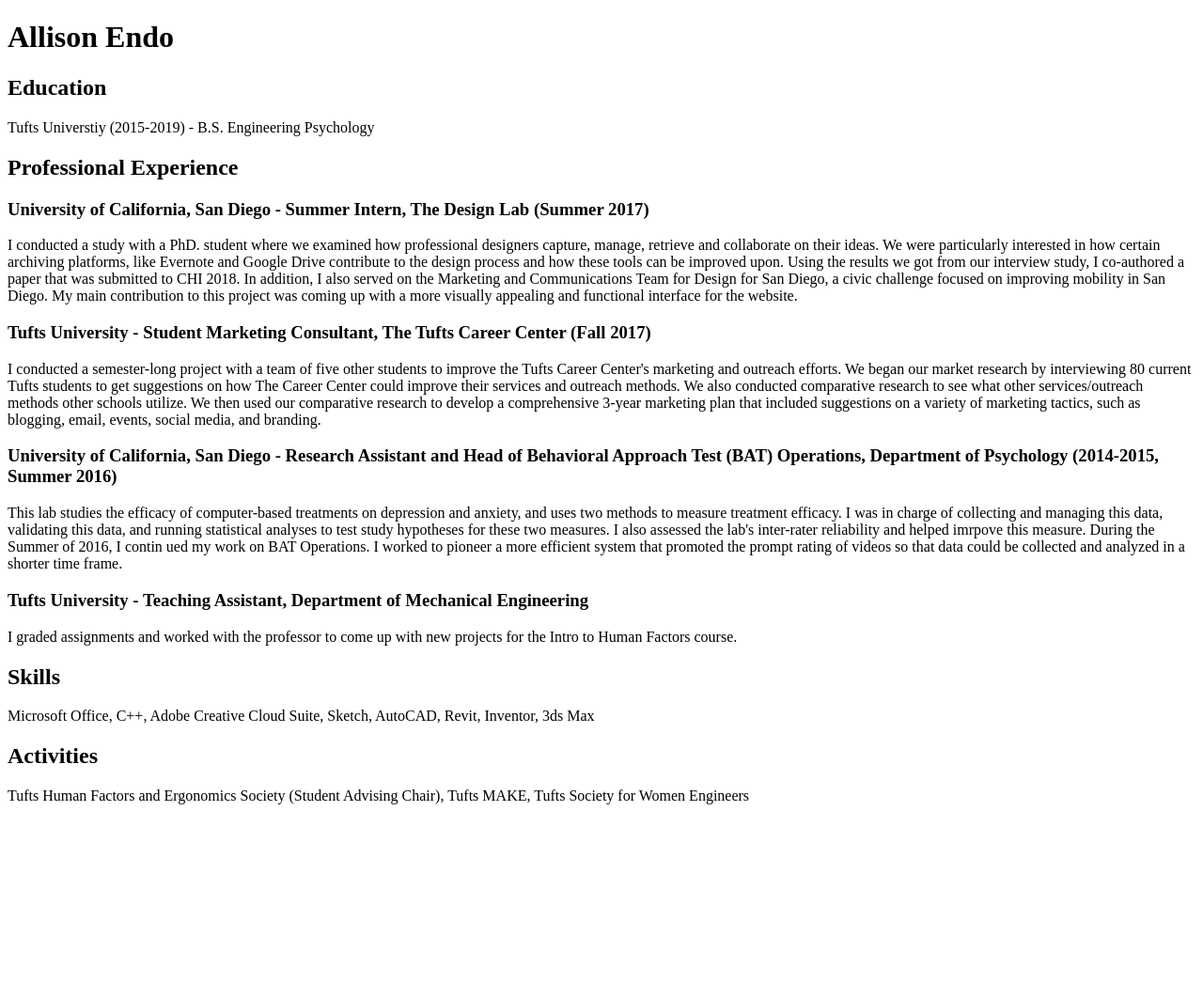
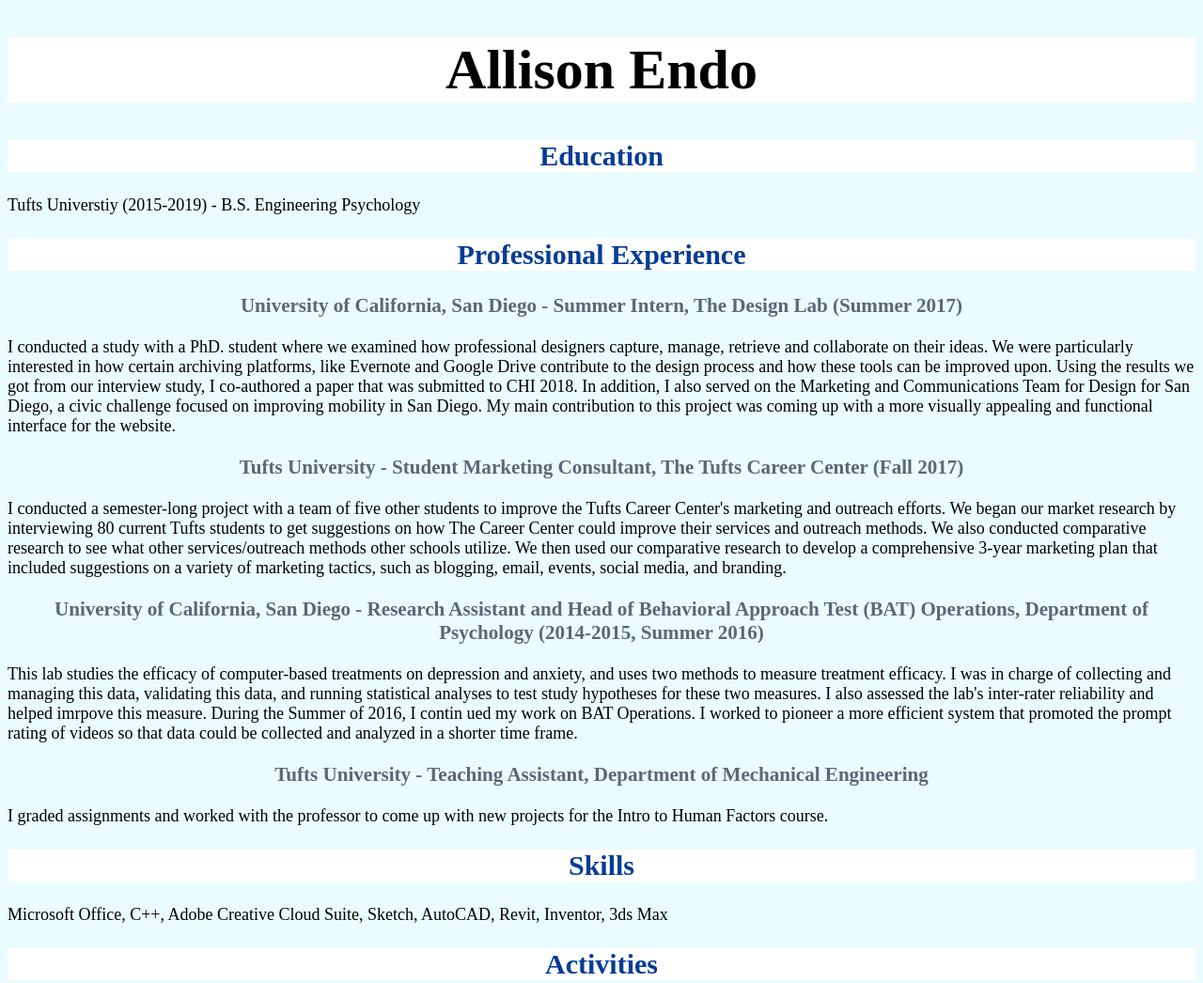
Before and after one commit to allisonendo1/allisonendo1.github.io, a plain HTML site: page resume.html in a window 1280 px wide. Shown: the top 1046 px of the page at 94% size. Before the commit the page ends 872 px from the top, so only its background shows below. Drawn offline with Linux system fonts and the light colour scheme.

Commit message:
commit style_resume.css, changes made to resume.html

```diff
--- a/resume.html
+++ b/resume.html
@@ -3,24 +3,43 @@
   <head>
     <meta charset = "utf-8" />
     <title> Allison Endo </title>
+    <link href="style_resume.css" rel="stylesheet" />
     </head>
   <body>
+    <div id="header">
       <h1>Allison Endo</h1>
+    </div>
+    <div class="section">
       <h2>Education</h2>
+    </div>
     <p>Tufts Universtiy (2015-2019) - B.S. Engineering Psychology</p>
+    <div class="section">
       <h2>Professional Experience</h2>
+    </div>
+    <div class="job_title">
       <h3>University of California, San Diego - Summer Intern, The Design Lab (Summer 2017)</h3>
+      </div>
     <p>I conducted a study with a PhD. student where we examined how professional designers capture, manage, retrieve and collaborate on their ideas. We were particularly interested in how certain archiving platforms, like Evernote and Google Drive contribute to the design process and how these tools can be improved upon. Using the results we got from our interview study, I co-authored a paper that was submitted to CHI 2018. In addition, I also served on the Marketing and Communications Team for Design for San Diego, a civic challenge focused on improving mobility in San Diego. My main contribution to this project was coming up with a more visually appealing and functional interface for the website.</p>
+    <div class="job_title">
       <h3>Tufts University - Student Marketing Consultant, The Tufts Career Center (Fall 2017)</h3>
+      </div>
     <p>I conducted a semester-long project with a team of five other students to improve the Tufts Career Center's marketing and outreach efforts. We began our market research by interviewing 80 current Tufts students to get suggestions on how The Career Center could improve their services and outreach methods. We also conducted comparative research to see what other services/outreach methods other schools utilize. We then used our comparative research to develop a comprehensive 3-year marketing plan that included suggestions on a variety of marketing tactics, such as blogging, email, events, social media, and branding.</p>
+    <div class="job_title">
       <h3>University of California, San Diego - Research Assistant and Head of Behavioral Approach Test (BAT) Operations, Department of Psychology (2014-2015, Summer 2016)</h3>
+      </div>
 	<p>This lab studies the efficacy of computer-based treatments on depression and anxiety, and uses two methods to measure treatment efficacy. I was in charge of collecting and managing this data, validating this data, and running statistical analyses to test study hypotheses for these two measures. I also assessed the lab's inter-rater reliability and helped imrpove this measure. During the Summer of 2016, I contin
 	  ued my work on BAT Operations. I worked to pioneer a more efficient system that promoted the prompt rating of videos so that data could be collected and analyzed in a shorter time frame.</p>
+	<div class="job_title">
 	  <h3>Tufts University - Teaching Assistant, Department of Mechanical Engineering</h3>
+	  </div>
 <p>I graded assignments and worked with the professor to come up with new projects for the Intro to Human Factors course.</p>
+    <div class="section">
       <h2>Skills</h2>
+      </div>
 	<p>Microsoft Office, C++, Adobe Creative Cloud Suite, Sketch, AutoCAD, Revit, Inventor, 3ds Max </p>
+    <div class="section">
       <h2>Activities</h2>
+      </div>
 	<p>Tufts Human Factors and Ergonomics Society (Student Advising Chair), Tufts MAKE, Tufts Society for Women Engineers</p>
 </body>
 </html>
--- /dev/null
+++ b/style_resume.css
@@ -0,0 +1,29 @@
+/*Style Sheet for Assignment 1 - Resume Page*/
+
+body {
+    background-color: #EAFCFF;
+    font-family: "Avenir";
+    font-size: 18px;
+    color: black;
+}
+
+div {
+    text-align: center;
+    background-color: white;
+}
+
+#header {
+    font-size: 30px;
+    font-family: "Apple Chancery";
+}
+
+.section {
+    font-size: 20px;
+    color: #043C96;
+}
+
+.job_title {
+    font-size: 18px;
+    color: #5B6677;
+    background-color: #EAFCFF;
+}
```
Also changed, not shown: 2 other files. Lines whose indentation alone changed are shown as unchanged.
